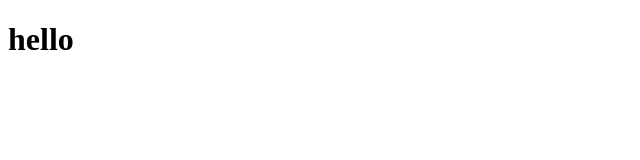
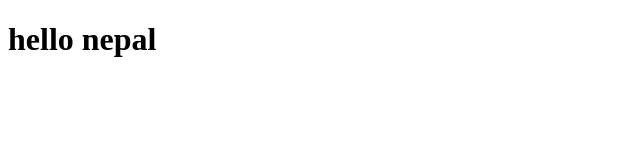
Before and after one commit to diya-0708/airlines, a plain HTML site: page index.html in a window 1280 px wide. Shown: the whole page, without its empty margins (0-640 px from the left). Drawn offline with Linux system fonts and the light colour scheme.

Commit message:
fix=no fix

```diff
--- a/index.html
+++ b/index.html
@@ -6,6 +6,6 @@
     <title>Document</title>
 </head>
 <body>
-    <h1>hello</h1>
+    <h1>hello nepal</h1>
 </body>
 </html>
```
